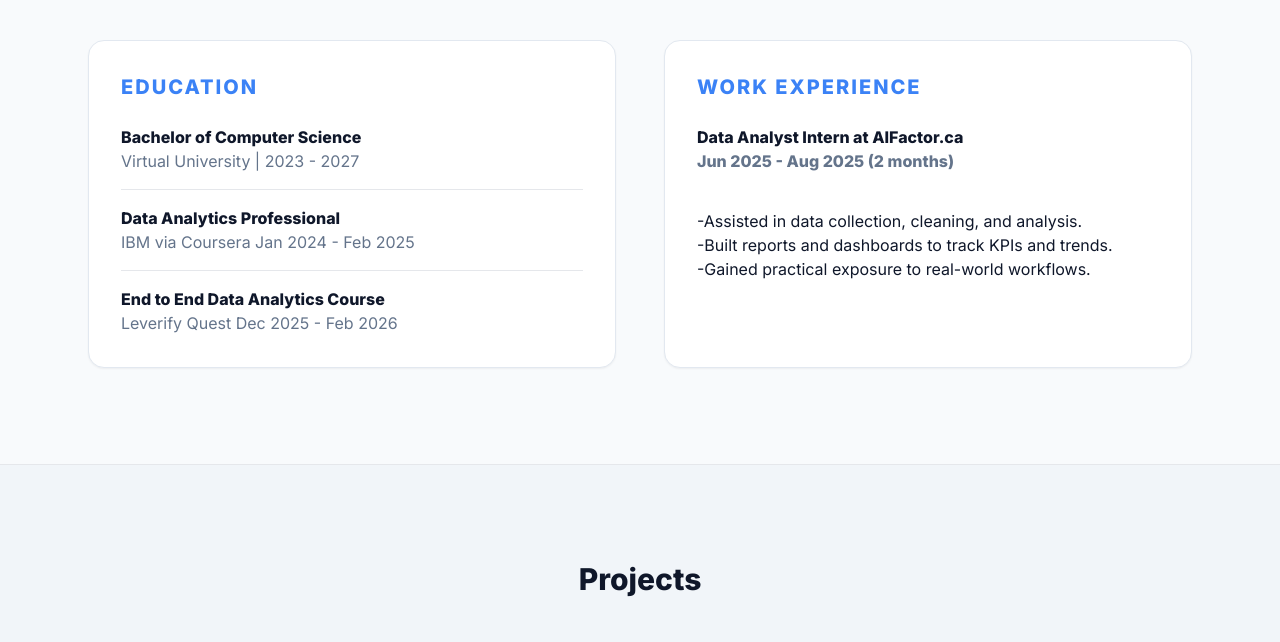
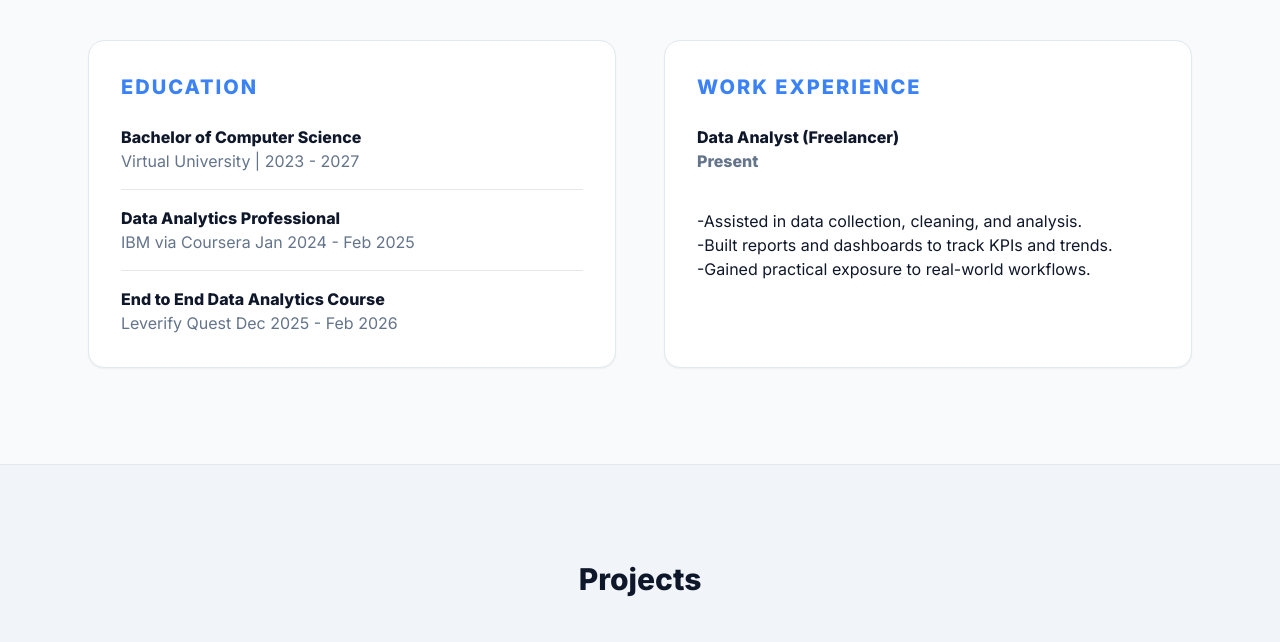
Before and after one commit to kalpana-pardeep-rassani/Portfolio, a plain HTML site: page index.html in a window 1280 px wide. Shown: the part 940-1582 px from the top of the page. Drawn offline with nearby package versions, Linux system fonts and the light colour scheme.

Commit message:
Update index.html

```diff
--- a/index.html
+++ b/index.html
@@ -78,7 +78,7 @@
             <div class="bg-white dark:bg-slate-900 p-8 rounded-2xl shadow-sm border border-slate-200 dark:border-slate-800">
                 <h3 class="text-xl font-bold mb-6 text-blue-500 uppercase tracking-widest text-sm">Work Experience</h3>
                 <div class="space-y-3">
-                    <span class="font-bold">Data Analyst Intern at AIFactor.ca <p class="text-slate-500">Jun 2025 - Aug 2025 (2 months)</p></span>
+                    <span class="font-bold">Data Analyst (Freelancer) <p class="text-slate-500">Present</p></span>
                     <p><br>-Assisted in data collection, cleaning, and analysis.<br>-Built reports and dashboards to track KPIs and trends.
                        <br>-Gained practical exposure to real-world workflows. </p>
                 </div>
```
